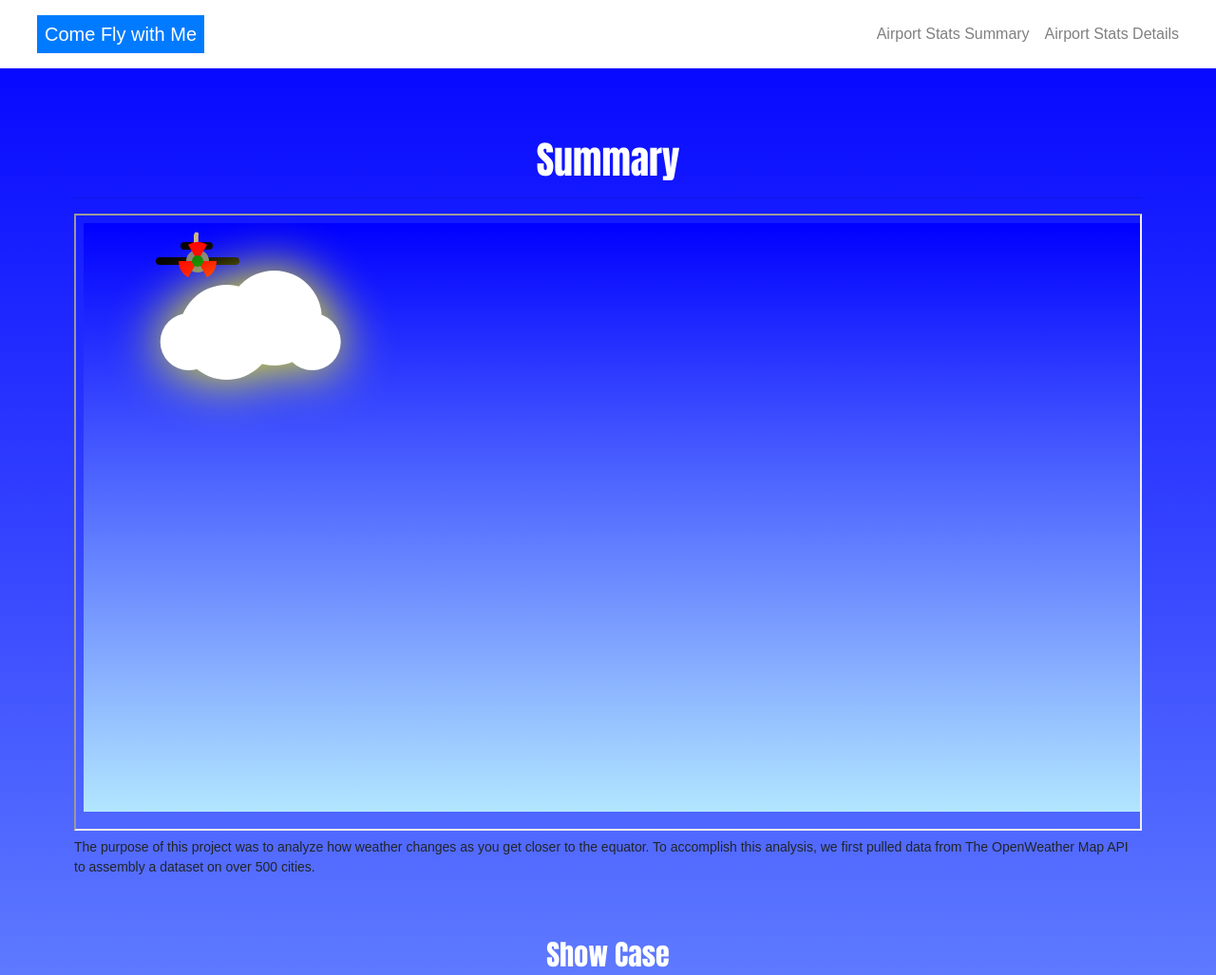
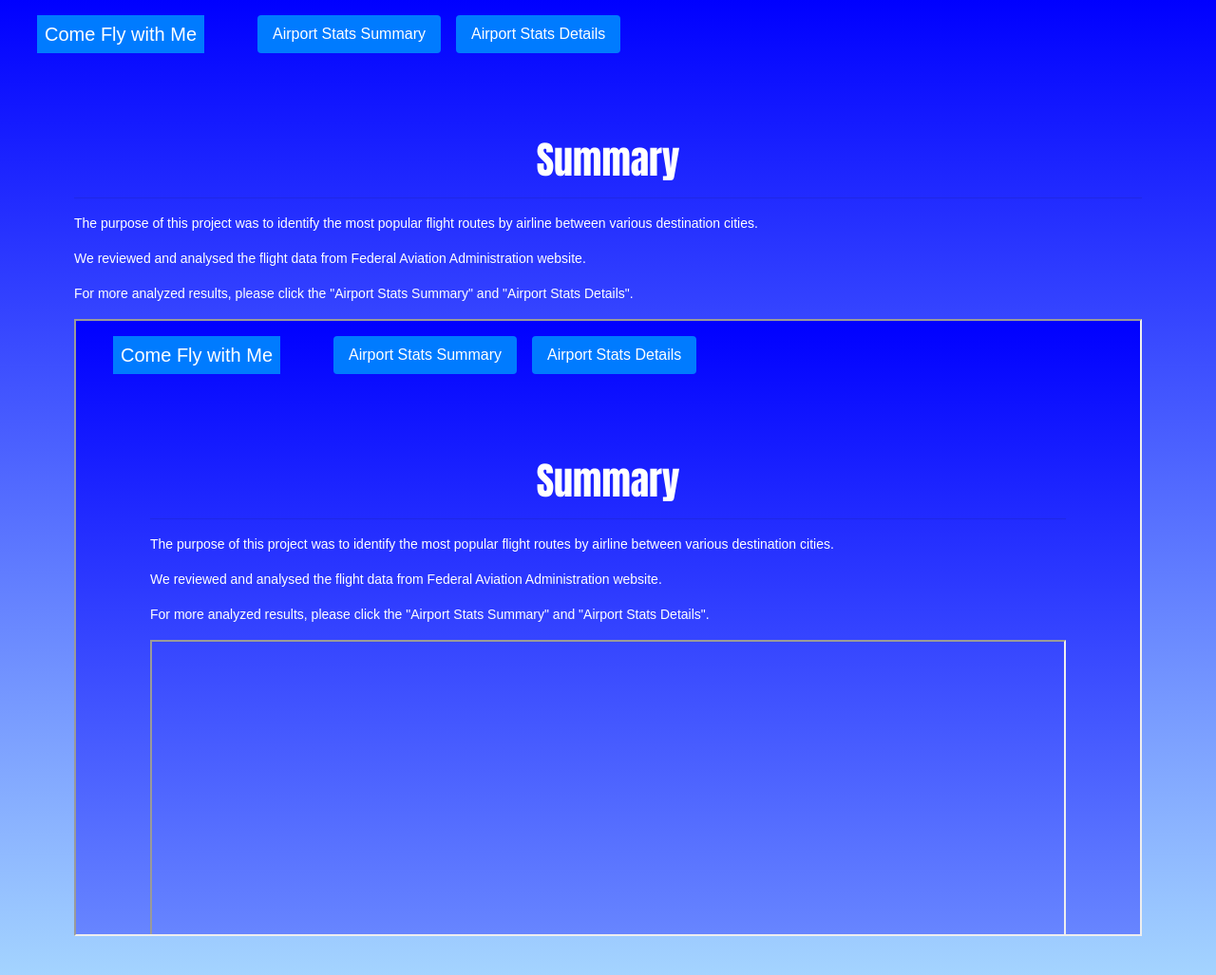
Before and after one commit to ejackson815/NoPreference, a Flask app: page / in a window 1280 px wide. Shown: the top 1027 px of the page at 95% size. Run offline with Flask 2, Linux system fonts and the light colour scheme; parts of the project's set-up code (start-up, migrations or seed data) failed here and were passed over; some libraries are stand-ins or nearby versions.

Commit message:
update styling

```diff
--- a/app.py
+++ b/app.py
@@ -43,32 +43,32 @@ def home():
     return render_template("index.html")
 
 @app.route("/plane")
-def Plane():
+def plane():
     """Return the dashboard homepage."""
     return render_template("plane.html")
 
 @app.route("/detail")
-def Detail():
+def detail():
     """Return the dashboard homepage."""
     return render_template("detail.html")
 
 @app.route("/summary")
-def Summary():
+def summary():
     """Return the dashboard homepage."""
     return render_template("summary.html")
 
 @app.route("/summary_counts")
-def Counts():
+def counts():
     """Return the dashboard homepage."""
     return render_template("summary_counts.html")
 
 @app.route("/summary_percentages")
-def Percentages():
+def percentages():
     """Return the dashboard homepage."""
     return render_template("summary_percentages.html")
 
 @app.route("/flight_mapping")
-def Mapping():
+def mapping():
     """Return the dashboard homepage."""
     return render_template("flight_mapping.html")
 
--- a/static/css/style.css
+++ b/static/css/style.css
@@ -9,26 +9,21 @@ p {
     font-size: 0.875em;
     font-style: normal;
     font-family: Arial, Helvetica, sans-serif;
+    color: white;
 }
 
 p.italic {
     font-size: 0.875em;
     font-style: italic;
     font-family: Arial, Helvetica, sans-serif;
+    color: white;
 }
 
 p.oblique {
     font-size: 0.875em;
     font-style: oblique;
     font-family: Arial, Helvetica, sans-serif;
-}
-
-#nav-title {
-    background-color: blue;
     color: white;
-    margin-left: 40px;
-    font-size: 40px;
-    font-style:italic;
 }
 
 .navbar-toggle {
@@ -39,30 +34,6 @@ p.oblique {
     background-color: white;
 }
 
-#main-viz {
-    padding: 30px 40px 30px 40px;
-    width: 100%;
-    float: left;
-    margin : 5px;
-   }
-
-#landing-viz {
-    padding:10px 10px 10px 10px;
-    width: 100%;
-    height: 100%;
-}
-
-#landing-sel {
-    width: 100%;
-    height: 100%;
-    border: 1px solid teal;
-}
-
-#dframe {
-    background-color: white;
-    color: black:
-
-}
 
 #summary {
     margin: 10px;
@@ -100,34 +71,6 @@ h2 {
     padding: 10px;
 }
 
-.box-right {
-    padding: 10px;
-}
-
-@media (
-    min-width: 1200px) {
-    .row.row-grid [class*="col-lg-"] + [class*="col-lg-"] {
-        margin-top: 0;
-    }
-}
-@media (
-    min-width: 992px) {
-    .row.row-grid [class*="col-md-"] + [class*="col-md-"] {
-        margin-top: 0;
-    }
-}
-@media (
-    min-width: 768px) {
-    .row.row-grid [class*="col-sm-"] + [class*="col-sm-"] {
-        margin-top: 0;
-    }
-}
-@media (
-    min-width: 768px) {
-  .row.row-grid [class*="col-xs-"] + [class*="col-xs-"] {
-      margin-top: 0;
-  }
-}
 
 .footer {
     border-top:  5px blue,#b2e6ff;;
--- a/templates/index.html
+++ b/templates/index.html
@@ -20,21 +20,21 @@
     <!-- Latest compiled JavaScript -->
     <script src="https://stackpath.bootstrapcdn.com/bootstrap/4.1.1/js/bootstrap.min.js"></script>
     <!-- Create Navigation Bar -->
-    <nav class="navbar navbar-expand-lg navbar-light" style="background-color: white;">
+    <nav class="navbar navbar-expand-lg navbar-light" style="background-color: blue,#b2e6ff;">
       <div class="container-fluid">
-        <a class="navbar-brand bg-primary text-white m-2 pl-2 pr-2" href="index.html">Come Fly with Me</a>
+        <a class="navbar-brand bg-primary text-white m-2 pl-2 pr-2" href="{{ url_for('home')}}">Come Fly with Me</a>
         <button class="navbar-toggler bg-primary" type="button" data-toggle="collapse" data-target="#navbarNavDropdown" aria-controls="navbarNavDropdown" aria-expanded="false" aria-label="Toggle navigation">
         <span class="navbar-toggler-icon"></span>
         </button>
         <!-- Create collapse bar -->
-          <div class="collapse navbar-collapse justify-content-end" id="navbarNavDropdown">
-            <ul class="nav navbar-nav">
+          <div class="collapse navbar-collapse" id="navbarNavDropdown">
+            <ul class="nav justify-content-end nav-pills nav-fills">
           <!-- Create dropdown menu -->
-              <li class="nav-item">
-                <a class="nav-link" href="{{ url_for('Plane')}}">Airport Stats Summary</a>
+              <li class="nav-item justify-content-end">
+                <a class="ml-5 mr-2 nav-link active text-white" href="{{ url_for('summary')}}">Airport Stats Summary</a>
               </li>
               <li class="nav-item">
-                <a class="nav-link" href="data.html">Airport Stats Details</a>
+                <a class="ml-2 nav-link active text-white" href="{{ url_for('detail')}}">Airport Stats Details</a>
               </li>
            </ul>
         </div>
@@ -47,27 +47,17 @@
           <div class="thumbnail">
             <h1 class="text-white pt-4">Summary</h1>
             <hr>
+            <!--summary needs to be updated -->
+            <p>The purpose of this project was to identify the most popular flight routes by airline between various destination cities.
+            </p>
+            <p> We reviewed and analysed the flight data from Federal Aviation Administration website.
+            </p>
+            <p> For more analyzed results, please click the "Airport Stats Summary" and "Airport Stats Details".
+            </p>
             <iframe id="s-chart" class="embed-responsive-item" src="{{ url_for('Plane')}}"></iframe>
-
-            <!--summary needs to be updated -->
-            <p>The purpose of this project was to analyze how weather changes as you get closer to the equator. To accomplish this analysis, we first pulled data from The OpenWeather Map API to assembly a dataset on over 500 cities. </p>
             <br>
-
           </div>
         </div>
-        <!--show case need to be updated -->
-        <div class="col-lg-12 ml-6 mt-12" style="background-color: blue,#b2e6ff;">
-          <h2 class="text-white pt-4">Show Case</h2>
-          <hr>
-          <a href="summary.html" target="_blank">
-            <img class="img-responsive" src="images/temp.png" alt="Latitude vs Max Temperture" style="width:45%"></a>
-          <a href="humidity.html" target="_blank">
-            <img class="img-responsive" src="images/humidity.png" alt="Latitude vs Max Temperture" style="width:45%"></a>
-          <a href="cloudiness.html" target="_blank">
-            <img class="img-responsive" src="images/cloudiness.png" alt="Latitude vs Max Temperture" style="width:45%"></a>
-
-        </div>
-        </hr>
       </div>
     </div>
   </body>
@@ -75,7 +65,7 @@
   <!--Footer-->
   <footer class="footer">
     <!--/.Footer Links--> <!--Copyright-->
-    <div class="container-fluid p-3 mb-2 text-white text-center" style ="background:linear-gradient(blue,#b2e6ff)">
+    <div class="container-fluid p-3 mb-2 text-white text-center" style ="background:#bee3f4">
         No Preference @ Copyright
     </div>
       <!--/.Copyright-->
```
Also changed, not shown: templates/summary.html (added, +74 -0 lines).
